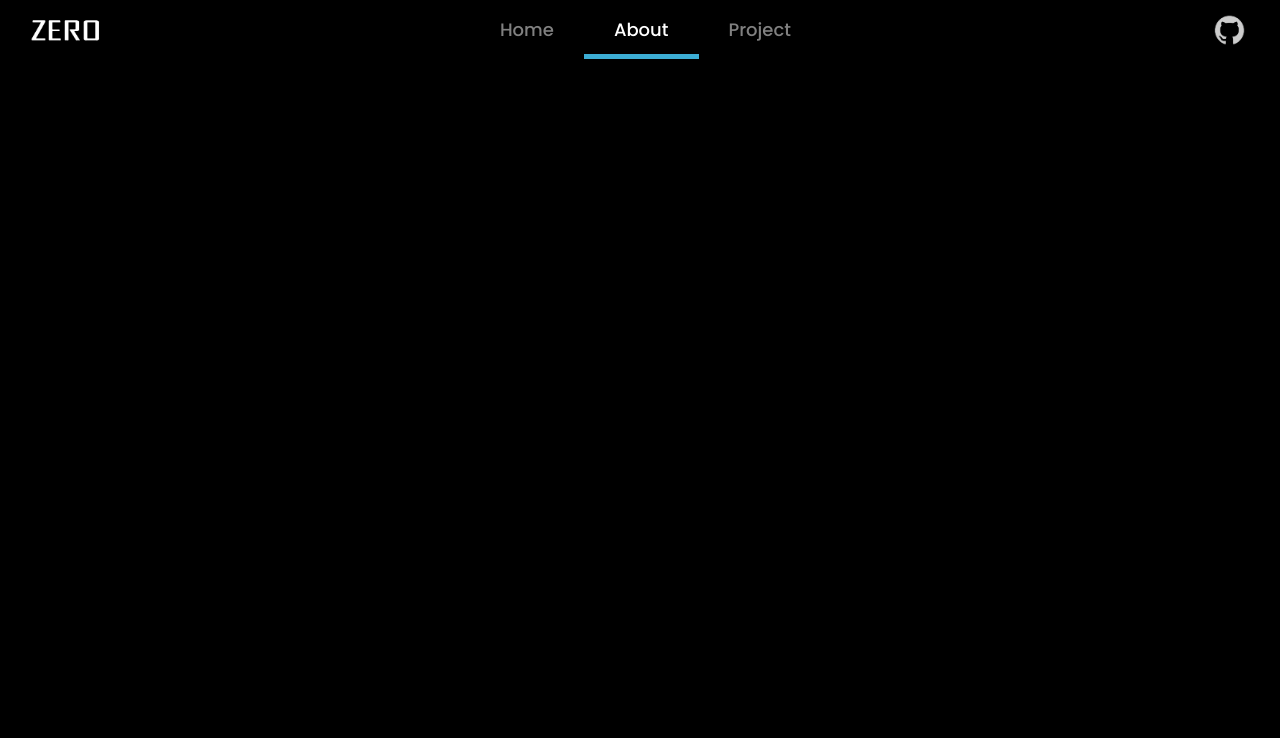
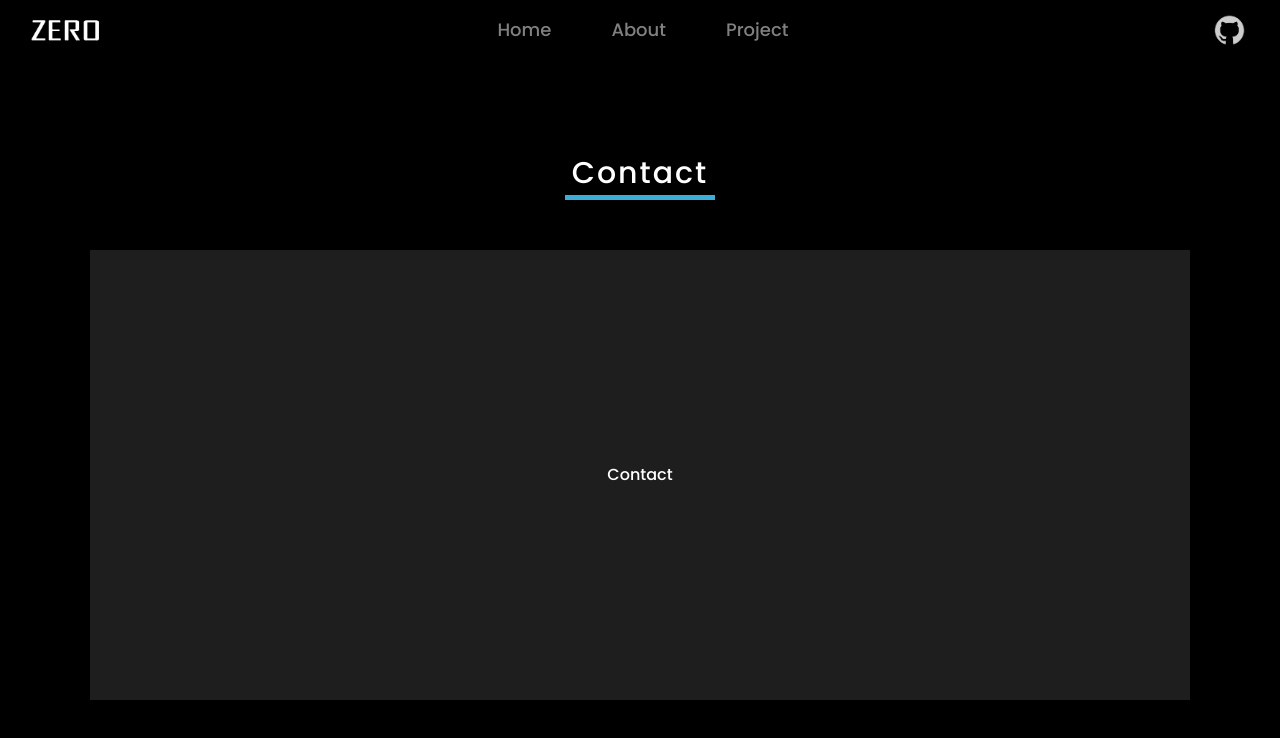
Before and after one commit to zeroaan/portfolio_react, a React (Create React App) app: page /about/contact in a window 1280 px wide. Shown: the top 738 px of the page. Built offline with nearby package versions, Linux system fonts and the light colour scheme.

Commit message:
Add: About layout

```diff
--- /dev/null
+++ b/src/components/AboutLayout.tsx
@@ -0,0 +1,53 @@
+import React from "react";
+import styled, { keyframes } from "styled-components";
+
+import Layout from "components/Layout";
+
+const fadeIn = keyframes`
+  0% {
+    opacity: 0;
+  }
+  100% {
+    opacity: 1;
+  }
+`;
+
+const DivStyle = styled.div`
+  display: flex;
+  flex-direction: column;
+  justify-content: center;
+  align-items: center;
+  width: 100vw;
+  height: 100vh;
+  animation: ${fadeIn} 0.5s linear;
+`;
+const H1Title = styled.h1`
+  font-size: 30px;
+  color: white;
+  padding: 7px;
+  margin: 50px;
+  letter-spacing: 2px;
+  border-bottom: 5px solid rgb(60, 173, 212);
+`;
+const DivContent = styled.div`
+  width: 1100px;
+  height: 450px;
+  background-color: rgb(30, 30, 30);
+`;
+
+interface Props {
+  title: string;
+}
+
+const AboutLayout: React.FC<Props> = ({ children, title }) => {
+  return (
+    <Layout>
+      <DivStyle>
+        <H1Title>{title}</H1Title>
+        <DivContent>{children}</DivContent>
+      </DivStyle>
+    </Layout>
+  );
+};
+
+export default AboutLayout;
--- a/src/components/Navbar.tsx
+++ b/src/components/Navbar.tsx
@@ -37,7 +37,7 @@ const ImgLogo = styled.img`
   pointer-events: none;
 `;
 const AGithub = styled.a`
-  margin: 0 30px 0 50px;
+  margin: 0 30px 0 55px;
   width: 40px;
   height: 40px;
   border-radius: 50px;
@@ -55,20 +55,19 @@ const ImgGithub = styled.img`
 
 const Navbar = () => {
   const { pathname } = useLocation();
-  const currentPath = pathname.split("/")[1];
 
   return (
     <>
       <DivStyled>
         <ImgLogo src={LOGO} alt="LOGO" />
         <div>
-          <LinkStyled to="/" $current={currentPath === ""}>
+          <LinkStyled to="/" $current={pathname === "/"}>
             Home
           </LinkStyled>
-          <LinkStyled to="/about" $current={currentPath === "about"}>
+          <LinkStyled to="/about" $current={pathname === "/about"}>
             About
           </LinkStyled>
-          <LinkStyled to="/project" $current={currentPath === "project"}>
+          <LinkStyled to="/project" $current={pathname === "/project"}>
             Project
           </LinkStyled>
         </div>
--- a/src/pages/Contact.tsx
+++ b/src/pages/Contact.tsx
@@ -1,12 +1,24 @@
 import React from "react";
+import styled from "styled-components";
 
-import Layout from "components/Layout";
+import AboutLayout from "components/AboutLayout";
+
+const DivStyle = styled.div`
+  display: flex;
+  justify-content: center;
+  align-items: center;
+  color: white;
+  width: 100%;
+  height: 100%;
+`;
 
 const Contact = () => {
   return (
-    <Layout>
-      <div>Contact</div>
-    </Layout>
+    <AboutLayout title="Contact">
+      <DivStyle>
+        <h1>Contact</h1>
+      </DivStyle>
+    </AboutLayout>
   );
 };
 
--- a/src/pages/Profile.tsx
+++ b/src/pages/Profile.tsx
@@ -1,12 +1,24 @@
 import React from "react";
+import styled from "styled-components";
 
-import Layout from "components/Layout";
+import AboutLayout from "components/AboutLayout";
+
+const DivStyle = styled.div`
+  display: flex;
+  justify-content: center;
+  align-items: center;
+  color: white;
+  width: 100%;
+  height: 100%;
+`;
 
 const Profile = () => {
   return (
-    <Layout>
-      <div>Profile</div>
-    </Layout>
+    <AboutLayout title="Profile">
+      <DivStyle>
+        <h1>Profile</h1>
+      </DivStyle>
+    </AboutLayout>
   );
 };
 
--- a/src/pages/Skill.tsx
+++ b/src/pages/Skill.tsx
@@ -1,12 +1,24 @@
 import React from "react";
+import styled from "styled-components";
 
-import Layout from "components/Layout";
+import AboutLayout from "components/AboutLayout";
+
+const DivStyle = styled.div`
+  display: flex;
+  justify-content: center;
+  align-items: center;
+  color: white;
+  width: 100%;
+  height: 100%;
+`;
 
 const Skill = () => {
   return (
-    <Layout>
-      <div>Skill</div>
-    </Layout>
+    <AboutLayout title="Skill">
+      <DivStyle>
+        <h1>Skill</h1>
+      </DivStyle>
+    </AboutLayout>
   );
 };
 
```
Also changed, not shown: 1 other file (tests, documents, lock files or other folders).
